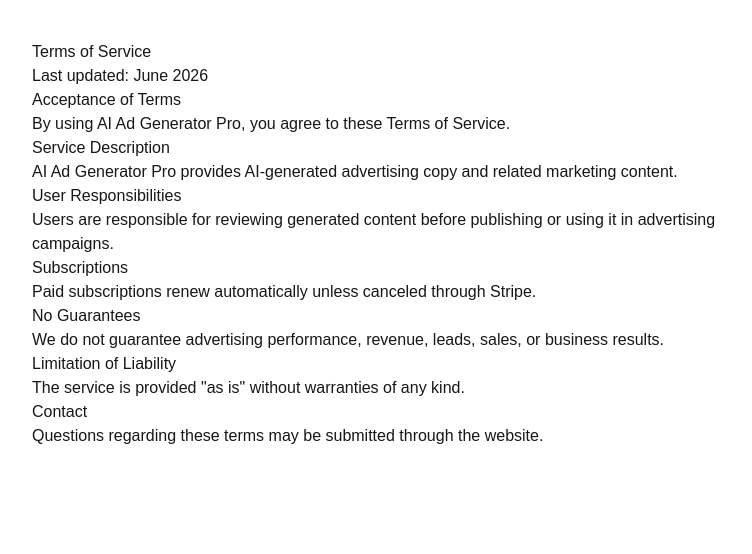
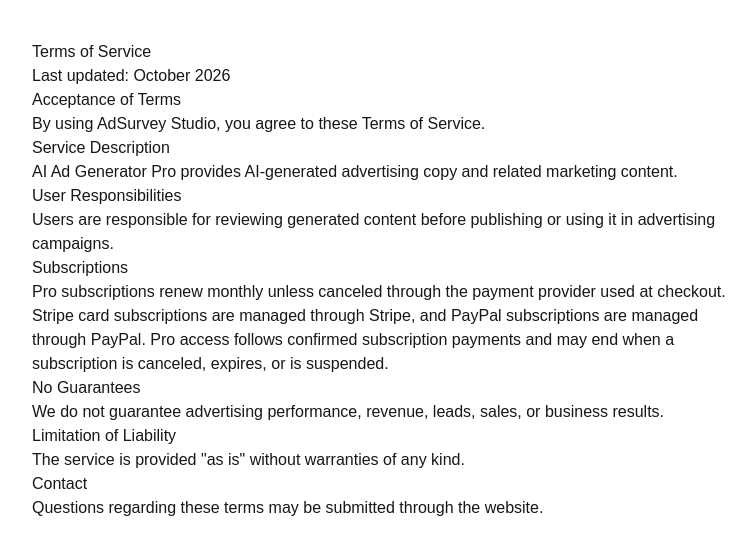
Before and after one commit to gragra198969-rgb/ai-ad-generator, a Next.js app: page /terms in a window 1280 px wide. Shown: the top 554 px of the page, without its empty margins (248-1000 px from the left). Built offline with nearby package versions, Linux system fonts and the light colour scheme.

Commit message:
Add PayPal subscription checkout: update app/terms/page.tsx

```diff
--- a/app/terms/page.tsx
+++ b/app/terms/page.tsx
@@ -3,11 +3,11 @@
     <main style={{ maxWidth: "800px", margin: "0 auto", padding: "40px" }}>
       <h1>Terms of Service</h1>
 
-      <p>Last updated: June 2026</p>
+      <p>Last updated: October 2026</p>
 
       <h2>Acceptance of Terms</h2>
       <p>
-        By using AI Ad Generator Pro, you agree to these Terms of Service.
+        By using AdSurvey Studio, you agree to these Terms of Service.
       </p>
 
       <h2>Service Description</h2>
@@ -24,7 +24,11 @@
 
       <h2>Subscriptions</h2>
       <p>
-        Paid subscriptions renew automatically unless canceled through Stripe.
+        Pro subscriptions renew monthly unless canceled through the payment
+        provider used at checkout. Stripe card subscriptions are managed through
+        Stripe, and PayPal subscriptions are managed through PayPal. Pro access
+        follows confirmed subscription payments and may end when a subscription
+        is canceled, expires, or is suspended.
       </p>
 
       <h2>No Guarantees</h2>
```
